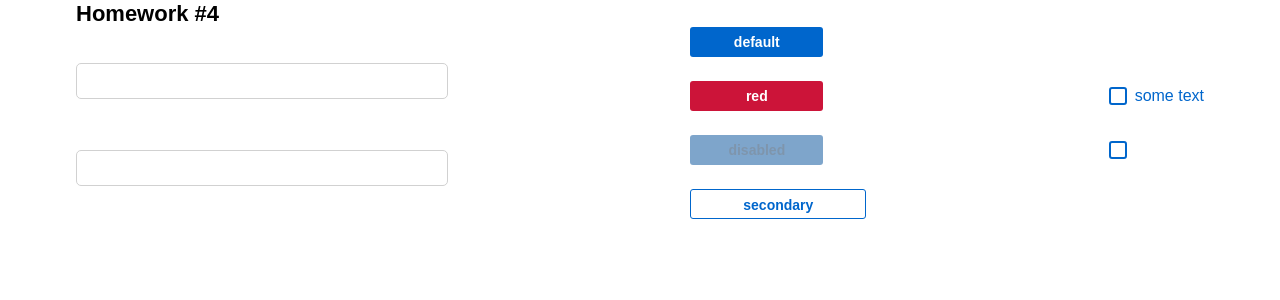
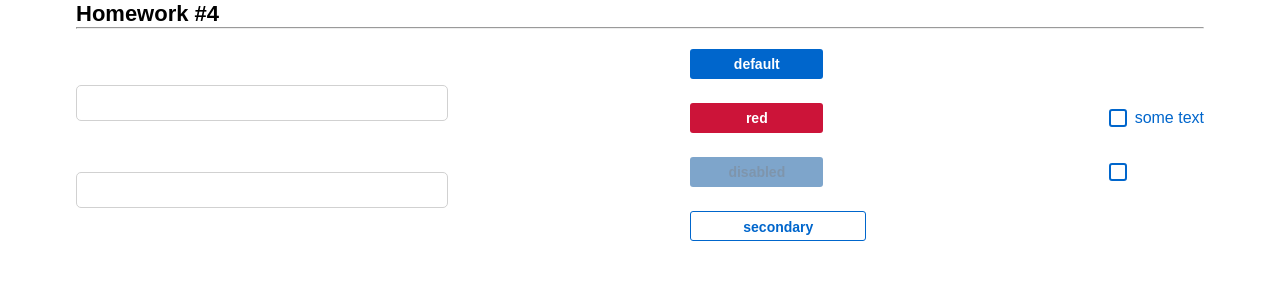
Before and after one commit to IgnatZakalinsky/hws2, a React (Create React App) app: page / in a window 1280 px wide. Shown: the top 300 px of the page. Built offline with nearby package versions, Linux system fonts and the light colour scheme.

Commit message:
refactor: refactor title in hw04

```diff
--- a/src/s2-homeworks/hw04/HW4.tsx
+++ b/src/s2-homeworks/hw04/HW4.tsx
@@ -12,7 +12,7 @@ import Stand from './Stand'
 const HW4 = () => {
     return (
         <div id={'hw4'}>
-            <div className={s2.hwTitle}>Homework #4</div>
+            <div className={s2.hwTitle}>Homework #4</div><hr />
             {/*демонстрация возможностей компонент:*/}
             <div className={s2.hw}>
                 <Stand />
```
